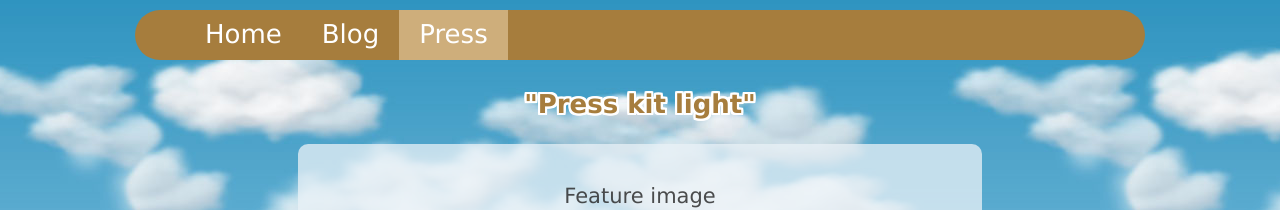
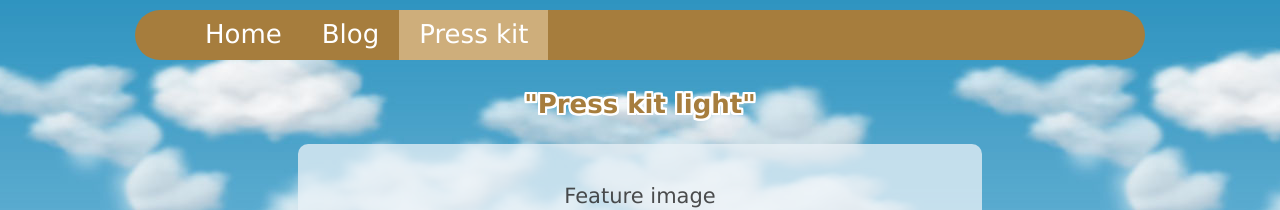
Before and after one commit to JDaance/jdaance.github.io, a Jekyll site: the page built from presskit.html, in a window 1280 px wide. Shown: the top 210 px of the page. Built offline with Jekyll 4.4.1, drawn with Linux system fonts in a browser that asks for light colours.

Commit message:
renamed press to presskit

```diff
--- a/_includes/header.html
+++ b/_includes/header.html
@@ -4,7 +4,7 @@
     <div class="container">
       <div {% if page.menu_active == 'home' %}class="active"{% endif %}><a href="/">Home</a></div>
       <div {% if page.menu_active == 'blog' or page.date %}class="active"{% endif %}><a href="/blog.html">Blog</a></div>
-      <div {% if page.menu_active == 'press' %}class="active"{% endif %}><a href="/press.html">Press</a></div>
+      <div {% if page.menu_active == 'presskit' %}class="active"{% endif %}><a href="/presskit.html">Press kit</a></div>
     </div>
   </nav>
 
--- a/press.html
+++ b/presskit.html
@@ -1,6 +1,6 @@
 ---
-title: Press
-menu_active: press
+title: Press kit
+menu_active: presskit
 ---
 <!DOCTYPE html PUBLIC "-//W3C//DTD XHTML 1.0 Transitional//EN" "http://www.w3.org/TR/xhtml1/DTD/xhtml1-transitional.dtd">
 
```
